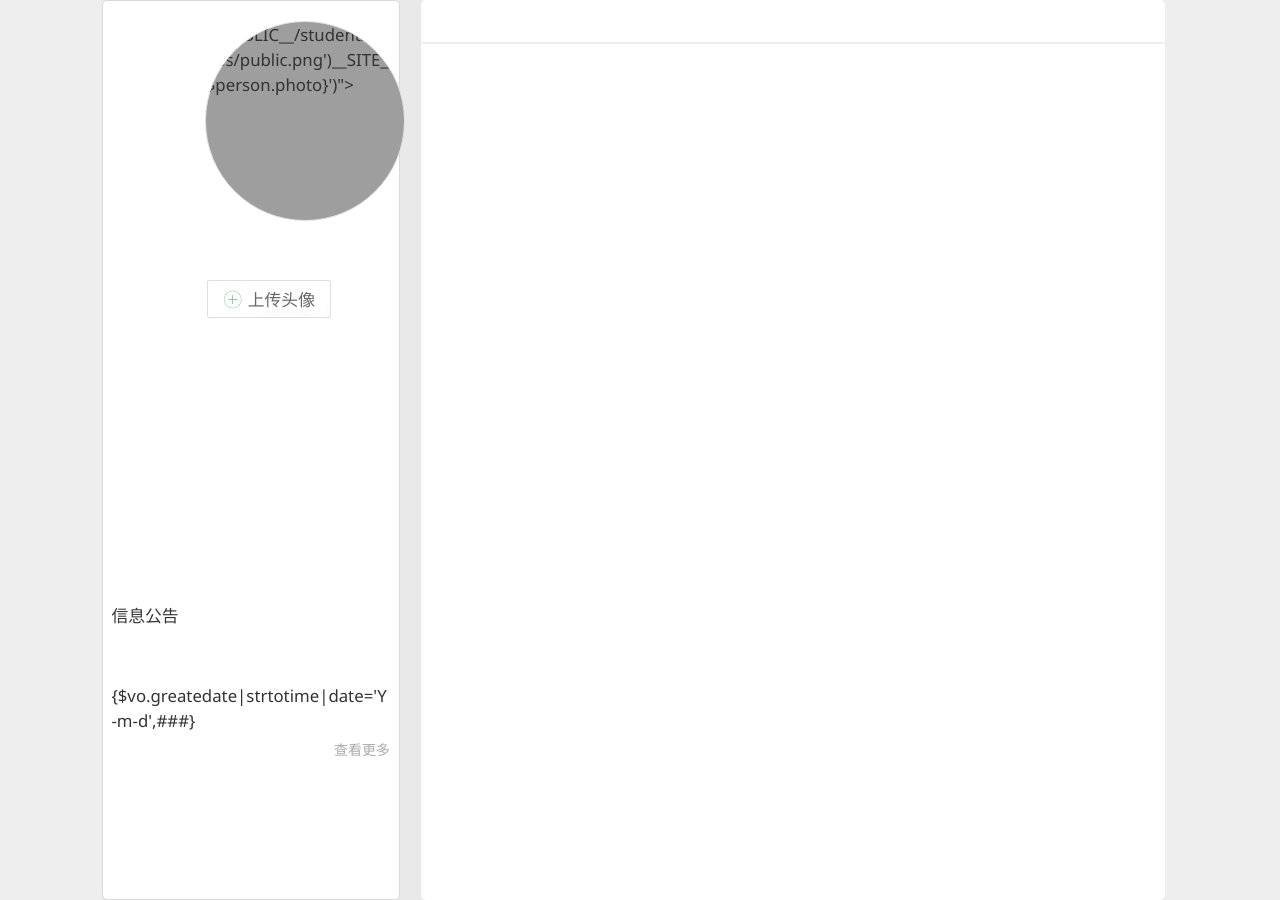
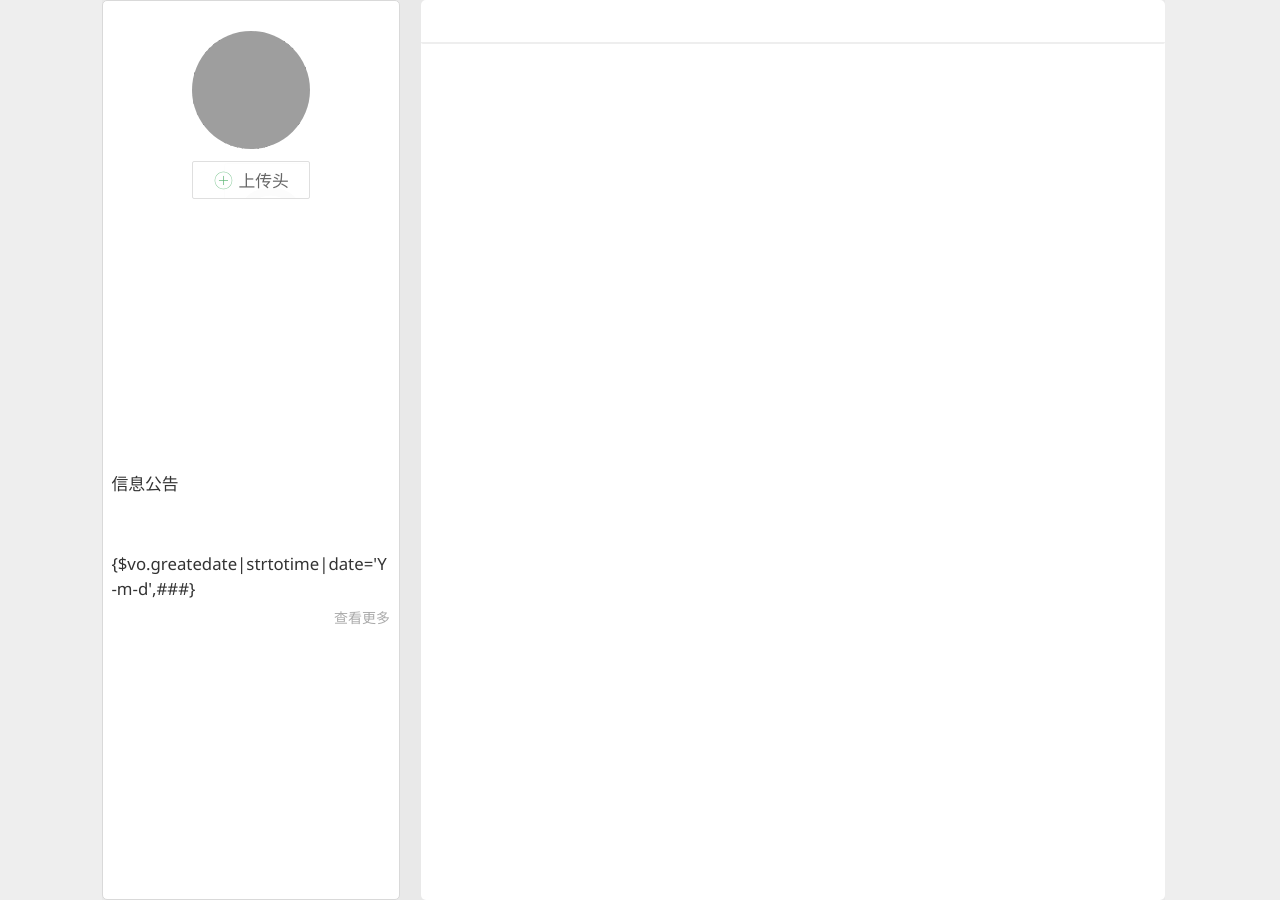
Before and after one commit to Minconly/cuit_check, a PHP site: page /cuitcheck/Tpl/Student/IndexMgr/index.html in a window 1280 px wide. Run offline with PHP 8.4, Linux system fonts and the light colour scheme; some libraries are stand-ins or nearby versions; grey boxes are pictures that could not be loaded.

Commit message:
新课管理修改

```diff
--- a/Public/student/css/index.css
+++ b/Public/student/css/index.css
@@ -25,27 +25,67 @@
 	background-color:#FFF;
 
 }
-.sidebarIMGBox{
-	/*margin: auto;*/
-	margin-left:14%;
-	margin-top: 20px;
-	width:200px;
-	height:200px;
-	/*margin-bottom:10px;*/
+
+.img-wrap{
+	width: 40%; /* 这里设置占屏幕宽度百分比 */
+	margin: 10% auto;
 }
-.sidebarIMG{
-	border-radius: 50%;
-	display: block;
-	overflow: hidden;
+
+/* 创建一个正方形容器 */
+.img-container{
+	width: 100%;
+	height: 0px;
+	border-radius: 50%	;
+	padding-bottom: 100%;
+	overflow:hidden;
+	margin: 0;
+	position:relative;
+}
+
+/* 采用绝对定位 */
+.img-wrap img{
+	position:absolute;
 	width: 100%;
 	height: 100%;
-	margin-left: 30%;
-	background-size: cover;
-	border: 1px solid #E0E0E0;
 }
-.sidebarIMG img{height:auto;
 
-	max-height:100%;}
+
+.layui-upload-button {
+	position: relative;
+	display: inline-block;
+	vertical-align: middle;
+	min-width: 60px;
+	width: 100%;
+	height: 38px;
+	margin-left: 0%;
+	line-height: 38px;
+	border: 1px solid #DFDFDF;
+	border-radius: 2px;
+	overflow: hidden;
+	background-color: #fff;
+	color: #666;
+}
+/*.sidebarIMGBox{*/
+	/*!*margin: auto;*!*/
+	/*margin-left:14%;*/
+	/*margin-top: 20px;*/
+	/*width:20%;*/
+	/*height:20%;*/
+	/*!*margin-bottom:10px;*!*/
+/*}*/
+/*.sidebarIMG{*/
+	/*border-radius: 50%;*/
+	/*display: block;*/
+	/*overflow: hidden;*/
+	/*width: 100%;*/
+	/*height: 100%;*/
+	/*margin-left: 30%;*/
+	/*background-size: cover;*/
+	/*border: 1px solid #E0E0E0;*/
+/*}*/
+/*.sidebarIMG img{height:auto;*/
+
+	/*max-height:100%;}*/
 
 .sidebarNAME{
 	margin-top: 80px;
@@ -56,10 +96,8 @@
 	color:#CCC;
 }
 .sidebarEDITBox{
-	margin-top: 20%;
-
+	margin-top: 10%;
 	width:100%;
-	height:80px;
 }
 .sidebarEDIT{
 	width:32%;
--- a/Tpl/Student/IndexMgr/index.html
+++ b/Tpl/Student/IndexMgr/index.html
@@ -5,7 +5,6 @@
 <title>学生主页</title>
 	<link rel="stylesheet" href="__PUBLIC__/static/layui/css/layui.css">
 	<link rel="stylesheet" href="__PUBLIC__/student/css/common.css">
-	<link href="__PUBLIC__/student/css/index.css" rel="stylesheet" type="text/css" />
 	<link href="__PUBLIC__/student/css/index.css" rel="stylesheet" type="text/css" />
 	<link rel="stylesheet" type="text/css" href="__PUBLIC__/student/css/normalize.css" />
 	<link rel="stylesheet" type="text/css" href="__PUBLIC__/student/css/htmleaf-demo.css">
@@ -16,20 +15,7 @@
 		<script src="http://cdn.bootcss.com/html5shiv/3.7.3/html5shiv.min.js"></script>
 	<![endif]--><!-- -->
     <style type="text/css">
-    	.layui-upload-button {
-			position: relative;
-			display: inline-block;
-			vertical-align: middle;
-			min-width: 60px;
-			height: 38px;
-			margin-left: 35%;
-			line-height: 38px;
-			border: 1px solid #DFDFDF;
-			border-radius: 2px;
-			overflow: hidden;
-			background-color: #fff;
-			color: #666;
-}
+
     </style>
 </head>
 <body>
@@ -38,14 +24,21 @@
 	<include file='Public:header' />
 	<div class="bodyBox">
     	<div class="bodysidebar_Box">
-        	<div class="sidebarIMGBox">
-            	<div class="sidebarIMG" style="background-image: url('<eq name="person.photo" value=""> __PUBLIC__/student/images/public.png')<else/>__SITE__{$person.photo}')</eq>">
-				</div>
-            </div>
+        	<!--<div class="sidebarIMGBox">-->
+            	<!--<div class="sidebarIMG" style="background-image: url('<eq name="person.photo" value=""> __PUBLIC__/student/images/public.png')<else/>__SITE__{$person.photo}')</eq>">-->
+				<!--</div>-->
+            <!--</div>-->
+
+		<div class='img-wrap'>
+			<div class="img-container">
+				<img src="<eq name="person.photo" value=""> __PUBLIC__/student/images/public.png<else/>__SITE__{$person.photo}</eq>" />
+			</div>
+			<div class="sidebarEDITBox">
+				<input type="file" name="photo" id="photo" lay-title="上传头像" class="layui-upload-file">
+			</div>
+		</div>
         	<!--<div class="sidebarNAME">{$person.name}</div>-->
-            <div class="sidebarEDITBox">
-            	<input type="file" name="photo" id="photo" lay-title="上传头像" class="layui-upload-file">
-            </div>
+
 			<div class="" style="margin-left: 20px;">
 				<a class="ui teal image label" style="margin: 10px;">
 					<i class="User icon middle aligned"></i>
```
Also changed, not shown: Application/Home/Controller/CourseclassMgrController.class.php (+7 -6 lines), Application/Worker/Controller/ExamManageController.class.php (+8 -3 lines), Tpl/Home/CourseclassMgr/corsetest.html (+4 -5 lines), Tpl/Worker/MsgSend/detail.html (+4 -4 lines), 1 other file.
